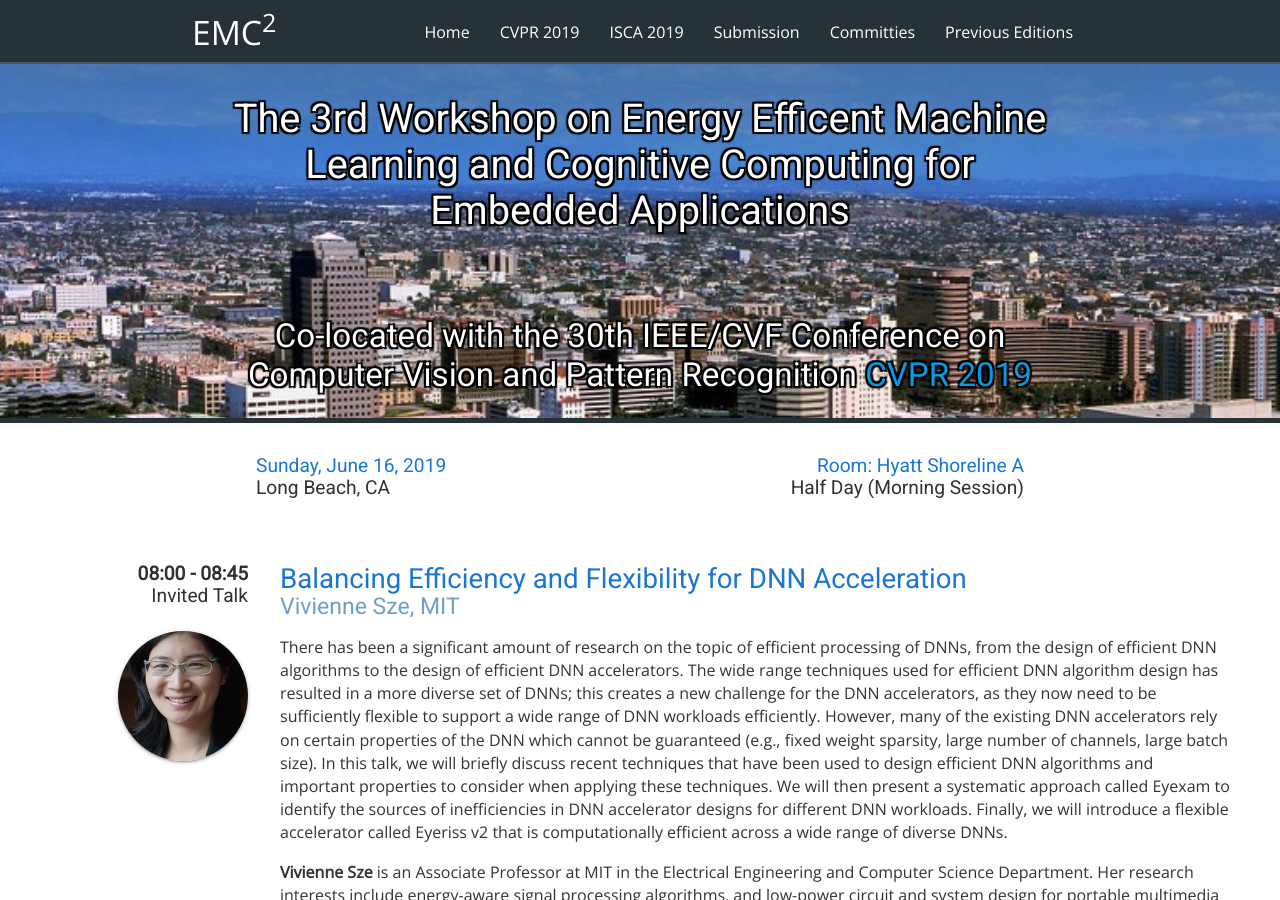
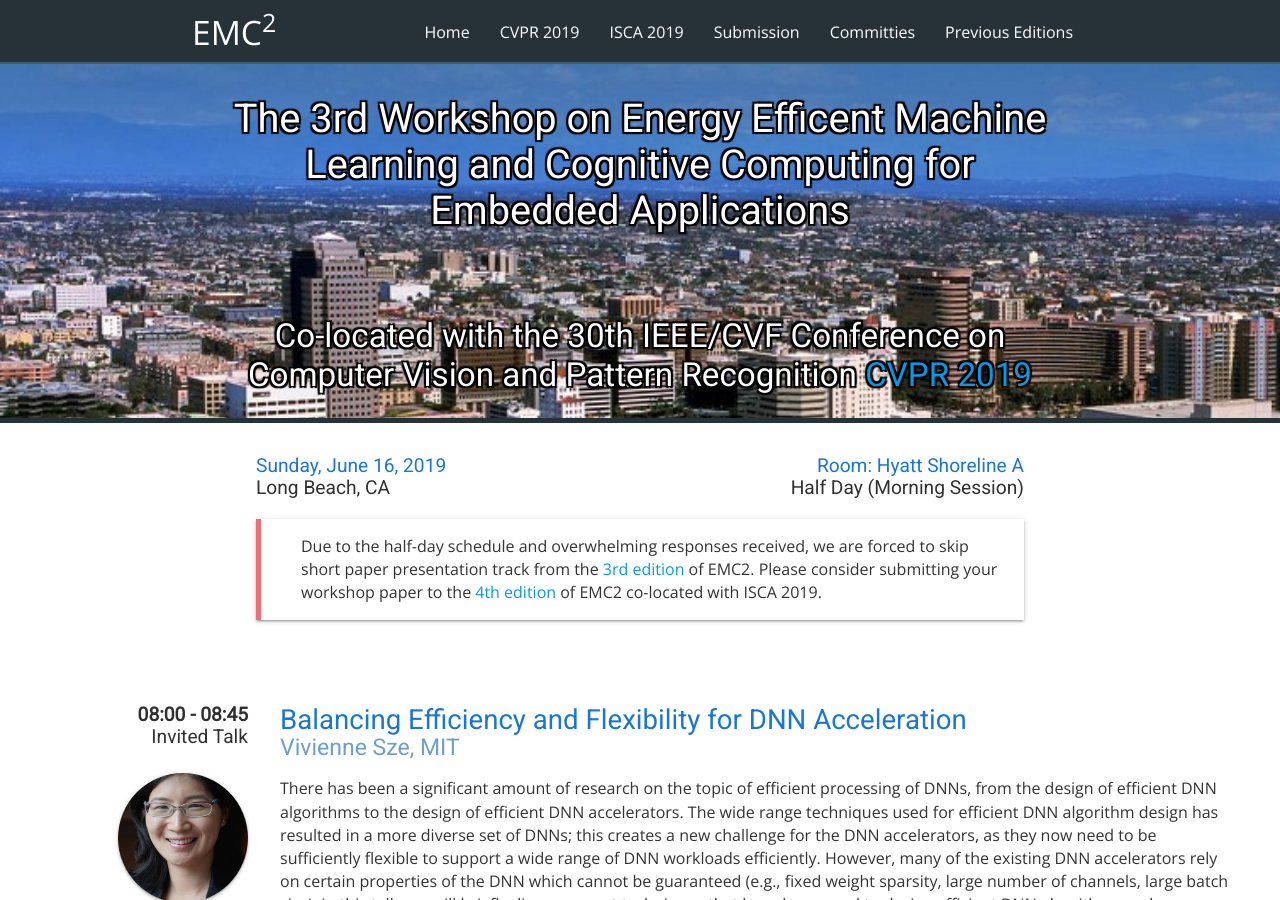
Before and after one commit to mgoldfar/emc2-web, a Jekyll site: the page built from _editions/3-cvpr-19.html, in a window 1280 px wide and 900 px high. Built offline with Jekyll 4.4.1, drawn with Linux system fonts in a browser that asks for light colours.

Commit message:
Added note to CVPR page about no submission.

```diff
--- a/_editions/3-cvpr-19.html
+++ b/_editions/3-cvpr-19.html
@@ -14,3 +14,9 @@
 is_upcomming: True
 is_accepting_submission: False
 ---
+<blockquote class="z-depth-1">
+    <p style="padding: 1rem; text-align: left;">
+        Due to the half-day schedule and overwhelming responses received, we are forced to skip short paper presentation track from
+        the <a href="cvpr-19">3rd edition</a> of EMC2. Please consider submitting your workshop paper to the <a href="isca-19">4th edition</a>
+        of EMC2 co-located with ISCA 2019.</p>
+</blockquote>
--- a/_layouts/edition-page.html
+++ b/_layouts/edition-page.html
@@ -41,9 +41,11 @@
             <h5 class="primary-text" style="margin: 0;">{{ event_session_header }}</h5>
         </div>
         <div class="ed-grid-item-header-note">
-
+            {{ page.content }}
         </div>
     </div>
+
+    <!-- Program -->
     <div class="program-container">
         {% for p in program %}
         <div class="ed-grid-container-program-item">
```
